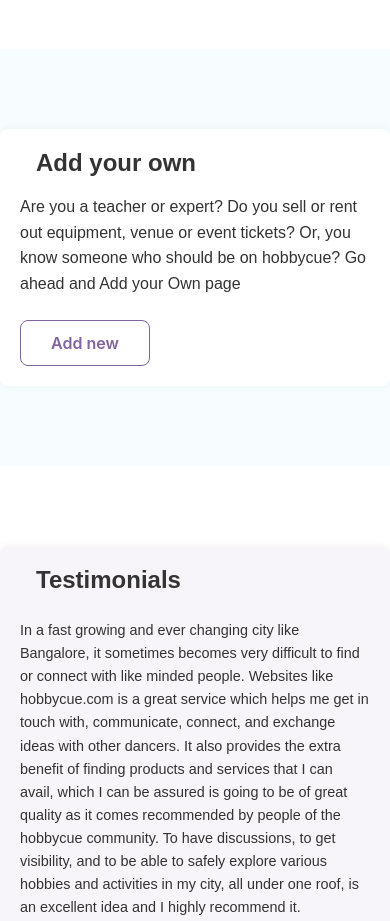
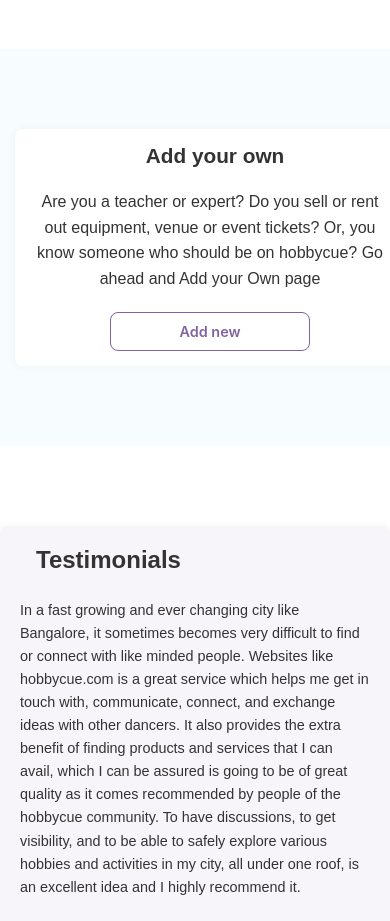
Before and after one commit to Midhunmenonk/hobbycue, a React (Create React App) app: page / in a window 390 px wide. Shown: the part 2560-3481 px from the top of the page. Built offline with nearby package versions, Linux system fonts and the light colour scheme; the HTML template or start-up script is replaced by a standard one.

Commit message:
updated addown component

```diff
--- a/src/components/AddOwn.css
+++ b/src/components/AddOwn.css
@@ -1,4 +1,11 @@
 /* src/components/AddOwn.css */
+
+/* Define custom colors (if not already defined globally or in root) */
+:root {
+  --hobbycue-purple: #8064A2;
+  --hobbycue-blue: #0096C8;
+  --hobbycue-light-purple: #F7F5F9;
+}
 
 .add-own-section {
   background-color: #F7FDFF; /* Light background color for the entire section */
@@ -10,13 +17,13 @@
   border-radius: 8px;
   box-shadow: 0 0 10px rgba(0, 0, 0, 0.05); /* Subtle shadow */
   padding: 40px;
-  max-width: 1240px; /* Width as seen in the image */
+  max-width: 1240px; /* Desktop width */
   margin: 0 auto; /* Center the card */
 }
 
 .add-icon {
   font-size: 2.5rem; /* Large icon size */
-  color: #0096C8; /* Blue color for the plus icon */
+  color: var(--hobbycue-blue); /* Blue color for the plus icon */
 }
 
 .add-title {
@@ -24,6 +31,7 @@
   font-weight: 600;
   font-size: 2rem; /* Size of "Add your own" title */
   color: #333; /* Dark text color */
+  white-space: nowrap; /* Prevent title from wrapping on desktop */
 }
 
 .add-description {
@@ -31,7 +39,7 @@
   font-size: 1.1rem; /* Adjust text size for readability */
   line-height: 1.6;
   color: #333; /* Dark text color */
-  max-width: 900px; /* Constrain width of description for better readability */
+  max-width: 900px; /* Constrain width of description for better readability on desktop */
 }
 
 .btn-add-new {
@@ -50,18 +58,58 @@
   color: white;
 }
 
-/* Responsive adjustments */
-@media (max-width: 768px) {
+/* --- Responsive adjustments (for mobile and tablet) --- */
+@media (max-width: 991.98px) { /* Applies to screens smaller than large (lg) */
   .add-own-card {
-    padding: 20px;
+    padding: 20px; /* Reduced padding for smaller screens */
+    margin: 0 15px; /* Add horizontal margin to not touch screen edges */
+    max-width: 400px; /* Constrain card width on mobile */
+  }
+
+  /* Center the icon and title */
+  .add-own-card .d-flex { /* Targeting the flex container for icon and title */
+    justify-content: center;
+    margin-bottom: 20px !important; /* Adjust spacing below title/icon group */
+  }
+
+  .add-title {
+    font-size: 1.5rem; /* Smaller title on mobile */
+    white-space: normal; /* Allow title to wrap on mobile if needed, though it's short */
+  }
+
+  .add-icon {
+    font-size: 2rem; /* Slightly smaller icon on mobile */
+  }
+
+  .add-description {
+    font-size: 1rem; /* Slightly smaller description text */
+    text-align: center; /* Center align description text */
+    max-width: 100%; /* Allow description to take full width of card */
+    margin-bottom: 20px !important; /* Adjust spacing above button */
+  }
+
+  /* Center the "Add new" button */
+  .btn-add-new {
+    display: block; /* Make it a block element to take full width */
+    width: 100%; /* Full width within the card */
+    max-width: 200px; /* Optional: limit max width even if block */
+    margin-left: auto; /* Center horizontally */
+    margin-right: auto; /* Center horizontally */
+    padding: 8px 20px; /* Adjust padding */
+    font-size: 0.9rem; /* Adjust font size */
+  }
+}
+
+/* Further adjustments for very small screens if necessary */
+@media (max-width: 575.98px) {
+  .add-own-card {
+    padding: 15px;
   }
   .add-title {
-    font-size: 1.5rem;
-  }
-  .add-description {
-    font-size: 1rem;
+    font-size: 1.3rem;
   }
   .add-icon {
-    font-size: 2rem;
+    font-size: 1.8rem;
+    margin-right: 10px !important;
   }
 }
```
